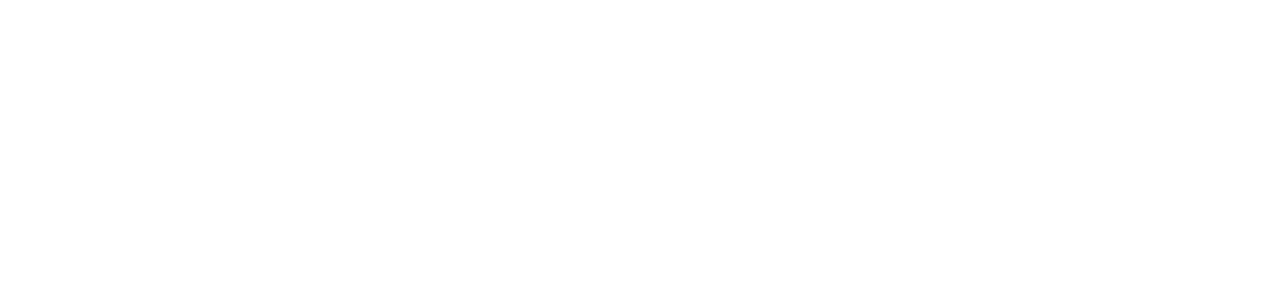
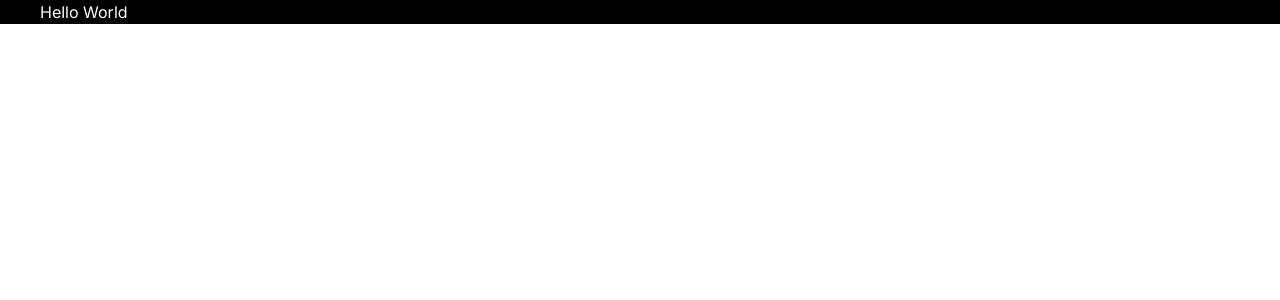
Before and after one commit to Jonathan0823/portofolio, a Next.js app: page / in a window 1280 px wide. Shown: the top 300 px of the page. Built offline with nearby package versions, Linux system fonts and the light colour scheme.

Commit message:
Enhance Home component styling; update layout with Tailwind CSS classes and add a greeting header. Update package manager and add overrides in package.json. Extend color palette in Tailwind configuration.

```diff
--- a/app/page.tsx
+++ b/app/page.tsx
@@ -1,9 +1,9 @@
 
 export default function Home() {
   return (
-    <main>
-      <div>
-
+    <main className="relative bg-black flex justify-center items-center flex-col overflow-hidden mx-auto sm:px-10 px-5">
+      <div className="max-w-7xl w-full">
+        <h1 className="text-white">Hello World</h1>
       </div>
     </main>
   );
--- a/package.json
+++ b/package.json
@@ -13,6 +13,11 @@
     "react-dom": "19.0.0-rc-02c0e824-20241028",
     "next": "15.0.2"
   },
+  "packageManager": "npm@10.5.2",
+  "overrides": {
+    "react": "$react",
+    "react-dom": "$react-dom"
+  },
   "devDependencies": {
     "typescript": "^5",
     "@types/node": "^20",
--- a/tailwind.config.ts
+++ b/tailwind.config.ts
@@ -11,6 +11,10 @@
       colors: {
         background: "var(--background)",
         foreground: "var(--foreground)",
+        black: {
+          DEFAULT: "#000",
+          100: "#000319"
+        }
       },
     },
   },
```
